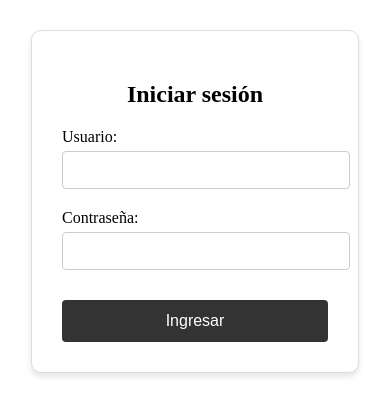
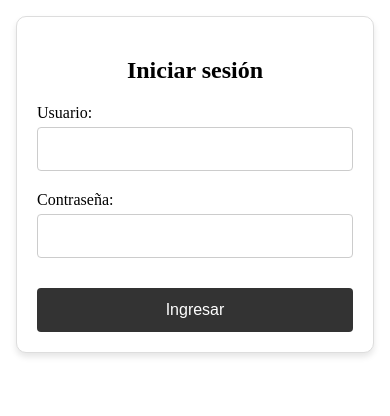
Before and after one commit to Nahuel-Dalesio/proyect-unab-superagiles, a React (Vite) app in the folder frontend/: page /login in a window 390 px wide. Shown: the top 416 px of the page. Built offline with nearby package versions, Linux system fonts and the light colour scheme.

Commit message:
Ajusta responsive del login y panel de admin

```diff
--- /dev/null
+++ b/frontend/src/pages/AdminDashboard.css
@@ -0,0 +1,33 @@
+.admin-dashboard {
+  min-height: 100vh;
+  padding: 40px;
+  box-sizing: border-box;
+}
+
+.admin-content {
+  width: 100%;
+  max-width: 720px;
+  overflow-wrap: anywhere;
+}
+
+.admin-logout-button {
+  min-height: 44px;
+  padding: 12px 18px;
+  cursor: pointer;
+}
+
+@media (max-width: 600px) {
+  .admin-dashboard {
+    padding: 20px 16px;
+  }
+
+  .admin-content h1 {
+    font-size: 1.75rem;
+    line-height: 1.2;
+  }
+
+  .admin-logout-button {
+    width: 100%;
+    font-size: 1rem;
+  }
+}
--- a/frontend/src/pages/AdminDashboard.jsx
+++ b/frontend/src/pages/AdminDashboard.jsx
@@ -1,15 +1,28 @@
 import React, { useContext } from "react";
 import { AuthContext } from "../context/AuthContext";
+import "./AdminDashboard.css";
 
 const AdminDashboard = () => {
   const { user, logout } = useContext(AuthContext);
 
   return (
-    <div style={{ padding: "40px" }}>
-      <h1>Panel de Administración</h1>
-      <p>Bienvenido, {user?.username} (rol: {user?.rol})</p>
-      <button onClick={logout}>Cerrar sesión</button>
-    </div>
+    <main className="admin-dashboard">
+      <div className="admin-content">
+        <h1>Panel de Administración</h1>
+
+        <p>
+          Bienvenido, {user?.username} (rol: {user?.rol})
+        </p>
+
+        <button
+          type="button"
+          className="admin-logout-button"
+          onClick={logout}
+        >
+          Cerrar sesión
+        </button>
+      </div>
+    </main>
   );
 };
 
--- a/frontend/src/pages/login.css
+++ b/frontend/src/pages/login.css
@@ -1,18 +1,36 @@
 .login-container {
-  padding: 12px 12px;
+  width: 100%;
+  padding: 12px;
   display: flex;
   justify-content: center;
+  box-sizing: border-box;
+}
+
+.login-container * {
+  box-sizing: border-box;
+}
+
+.login-container input,
+.login-container button {
+  min-height: 44px;
+  font-size: 1rem;
 }
 
 @media (max-width: 600px) {
   .swal-mobile {
-    width: 90vw !important;
+    width: 90% !important;
     font-size: 0.8rem;
   }
 }
 
-@media (max-width: 450px){
+@media (max-width: 450px) {
   .login-container {
-    margin: 0 1px 0 1px;
+    padding: 8px;
+    margin: 0;
+  }
+
+  .login-container > div {
+    padding: 20px !important;
+    margin: 0 !important;
   }
 }
```
